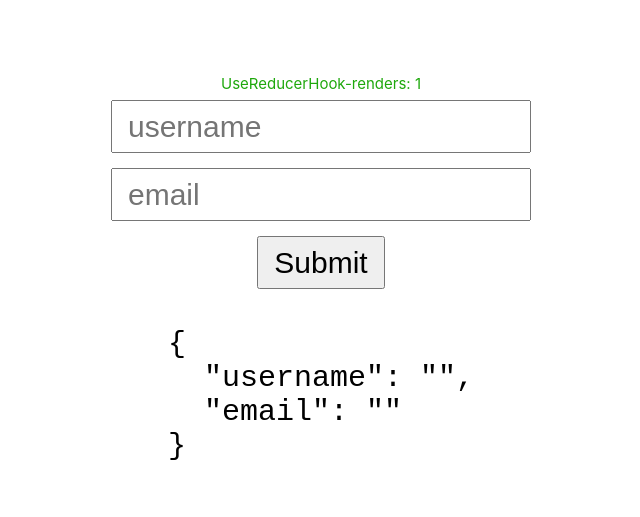
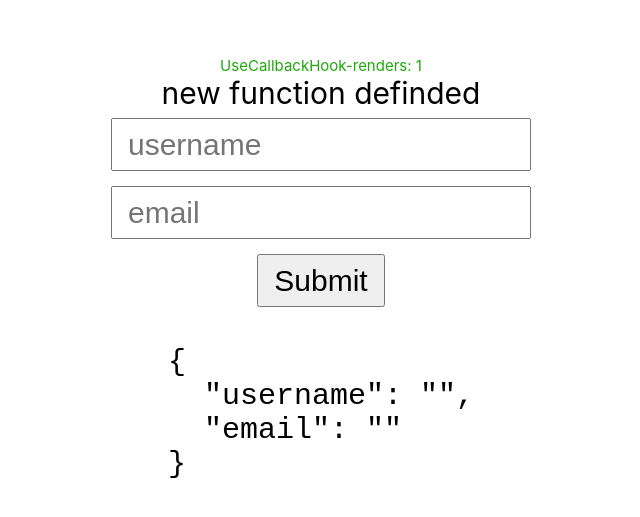
Before and after one commit to soleypasban/react-hooks, a React (Create React App) app: page / in a window 1280 px wide. Shown: the part 117-634 px from the top of the page, without its empty margins (319-959 px from the left). Built offline with nearby package versions, Linux system fonts and the light colour scheme.

Commit message:
new function defined everytime when rendering

```diff
--- a/src/App.js
+++ b/src/App.js
@@ -1,10 +1,10 @@
 import React from 'react'
-import { UseReducerHook } from 'hooks/UseReducerHook';
+import { UseCallbackHook } from 'hooks/UseCallbackHook';
 
 function App() {
   return (
     <div className="App">
-      <UseReducerHook />
+      <UseCallbackHook />
     </div>
   );
 }
--- /dev/null
+++ b/src/hooks/UseCallbackHook.js
@@ -0,0 +1,50 @@
+import React, { useReducer } from 'react';
+import { RenderCount } from 'hooks/RenderCount';
+
+function FormReducer(state, action) {
+    const { type, payload } = action
+
+    switch (type) {
+        case 'UPDATE':
+            return { ...state, [payload.name]: payload.value };
+
+        case 'SUBMIT':
+            alert(state.username);
+            return state
+
+        default:
+            break;
+    }
+}
+
+let oldFunction = null
+
+const UseCallbackHook = () => {
+    const [values, dispatch] = useReducer(FormReducer, { username: '', email: '' })
+
+    const SetValues = e => dispatch({
+        type: 'UPDATE',
+        payload: {
+            name: e.target.name,
+            value: e.target.value
+        }
+    })
+
+    const isOldFunction = ((oldFunction === SetValues))
+    oldFunction = SetValues
+
+    return (
+        <>
+            <RenderCount name='UseCallbackHook' />
+            <div>{isOldFunction ? 'Function is memoized' : 'new function definded'}</div>
+            <input type='text' name='username' placeholder='username' value={values.username} onChange={SetValues} />
+            <input type='text' name='email' placeholder='email' value={values.email} onChange={SetValues} />
+            <button onClick={() => dispatch({ type: 'SUBMIT' })}> Submit </button>
+            <pre>
+                {JSON.stringify(values, null, 2)}
+            </pre>
+        </>
+    );
+}
+
+export { UseCallbackHook }
```
